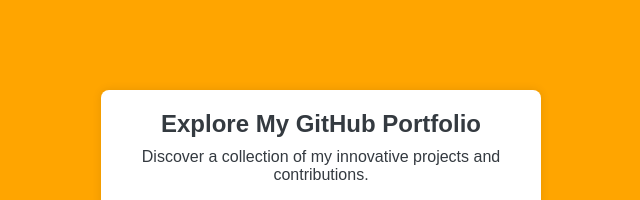
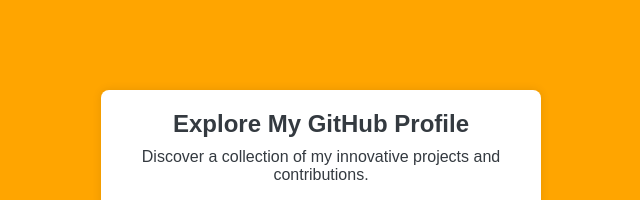
Before and after one commit to Amitkumar-Vaghela/Viewport, a plain HTML site: page index.html in a window 1280 px wide. Shown: the part 224-424 px from the top of the page, without its empty margins (319-959 px from the left). Drawn offline with Linux system fonts and the light colour scheme.

Commit message:
Update index.html

```diff
--- a/index.html
+++ b/index.html
@@ -54,7 +54,7 @@
 <body>
 
     <div class="repo-container">
-        <div class="repo-header">Explore My GitHub Portfolio</div>
+        <div class="repo-header"> Explore My GitHub Profile </div>
         <div class="repo-description">Discover a collection of my innovative projects and contributions.</div>
         <a class="repo-link" href="https://github.com/Amitkumar-Vaghela/fetches-stock-data">Visit Repository</a>
     </div>
```
